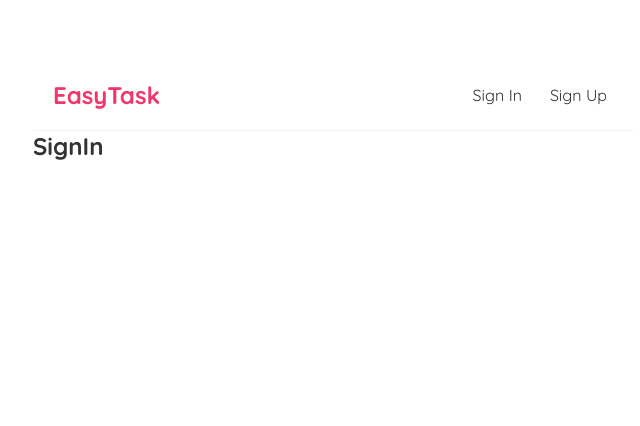
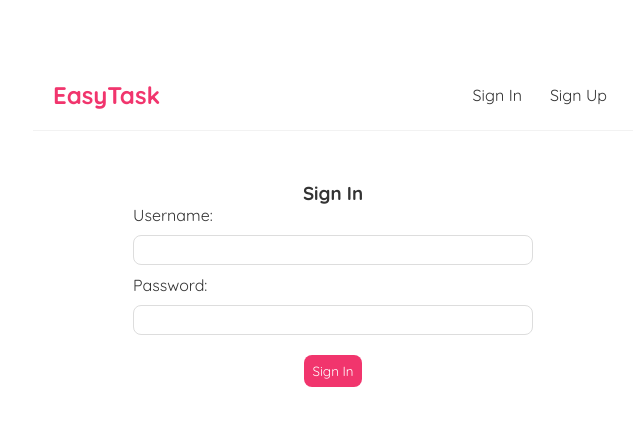
Before and after one commit to marioskam3/EasyTask, a React (Vite) app in the folder client/: page /signin in a window 1280 px wide. Shown: the top 426 px of the page, without its empty margins (307-947 px from the left). Built offline with nearby package versions, Linux system fonts and the light colour scheme.

Commit message:
sign in / toasts

```diff
--- a/client/src/App.jsx
+++ b/client/src/App.jsx
@@ -4,6 +4,7 @@ import Navbar from './NavBar'
 import Welcome from './Welcome'
 import SignIn from './signin'
 import SignUp from './SignUp'
+import Home from './Home'
 
 
 function App() {
@@ -18,6 +19,8 @@ function App() {
               <Route exact path="/" element={<Welcome />} />
               <Route path="/signin" element={<SignIn />} />
               <Route path="/signup" element={<SignUp />} />
+              <Route path="/home" element={<Home />} />
+              <Route path="*" element={<h1>Not Found</h1>} />
             </Routes>
         </div>
       </div>
--- /dev/null
+++ b/client/src/Home.jsx
@@ -0,0 +1,10 @@
+const Home = () => {
+    return (
+        <div>
+            <h1>Home</h1>
+            <p>Welcome to the Home page</p>
+        </div>
+    );
+}
+
+export default Home;
--- a/client/src/SignIn.jsx
+++ b/client/src/SignIn.jsx
@@ -1,9 +1,96 @@
+import React, { useState } from "react";
+import { ToastContainer,toast } from "react-toastify";
+import 'react-toastify/dist/ReactToastify.css';
+import { useNavigate } from "react-router-dom";
 
 const SignIn = () => {
 
+    const [username, setUsername] = useState("");
+    const [password, setPassword] = useState("");
+    const [isPending, setIsPending] = useState(false);
+    let navigate = useNavigate();
+
+    const handleSubmit = async (e) => {
+        e.preventDefault();
+
+        const formData = new URLSearchParams();
+        formData.append("username", username);
+        formData.append("password", password);
+
+        setIsPending(true);
+
+        try {
+            const response = await fetch("http://127.0.0.1:8000/signin", {
+                method: "POST",
+                headers: { "Content-Type": "application/x-www-form-urlencoded" },
+                body: formData.toString(),
+            });
+
+            if (!response.ok) {
+                if (response.status === 404) {
+                    toast.error("User not Found.");
+                    throw new Error("User not Found.");
+
+                }
+
+                if (response.status === 401) {
+                    toast.error("Invalid password.");
+                    throw new Error("Invalid password.");
+                }
+
+                toast.error("Failed to sign in user");
+                throw new Error("Failed to sign in user");
+            }
+
+            toast.success("User Signed In successfully");
+            navigate('/home');
+            console.log("User signed in");
+        } catch (err) {
+            console.log(err.message);
+        } finally {
+            setIsPending(false);
+        }
+    };
+
     return (
-        <div className="signin">
-            <h2>SignIn</h2>
+        <div className="signup">
+            <h3 style={{
+                textAlign: "center",
+                marginTop: "50px",
+            }}>Sign In</h3>
+
+            <form onSubmit={handleSubmit}>
+                <label>Username:</label>
+                <input
+                    type="text"
+                    value={username}
+                    required
+                    onChange={(e) => setUsername(e.target.value)}
+                />
+                <label>Password:</label>
+                <input
+                    type="password"
+                    value={password}
+                    required
+                    onChange={(e) => setPassword(e.target.value)}
+                />
+                {!isPending && <button>Sign In</button>}
+                {isPending && <button disabled>Wait...</button>}
+            </form>
+
+            <ToastContainer
+                position="top-center"
+                autoClose={2000}
+                hideProgressBar={false}
+                newestOnTop={false}
+                closeOnClick
+                rtl={false}
+                pauseOnFocusLoss
+                draggable
+                pauseOnHover
+                theme="light"
+                transition: Flip
+            />
         </div>
     );
 }
```
Also changed, not shown: 1 other file (tests, documents, lock files or other folders).
